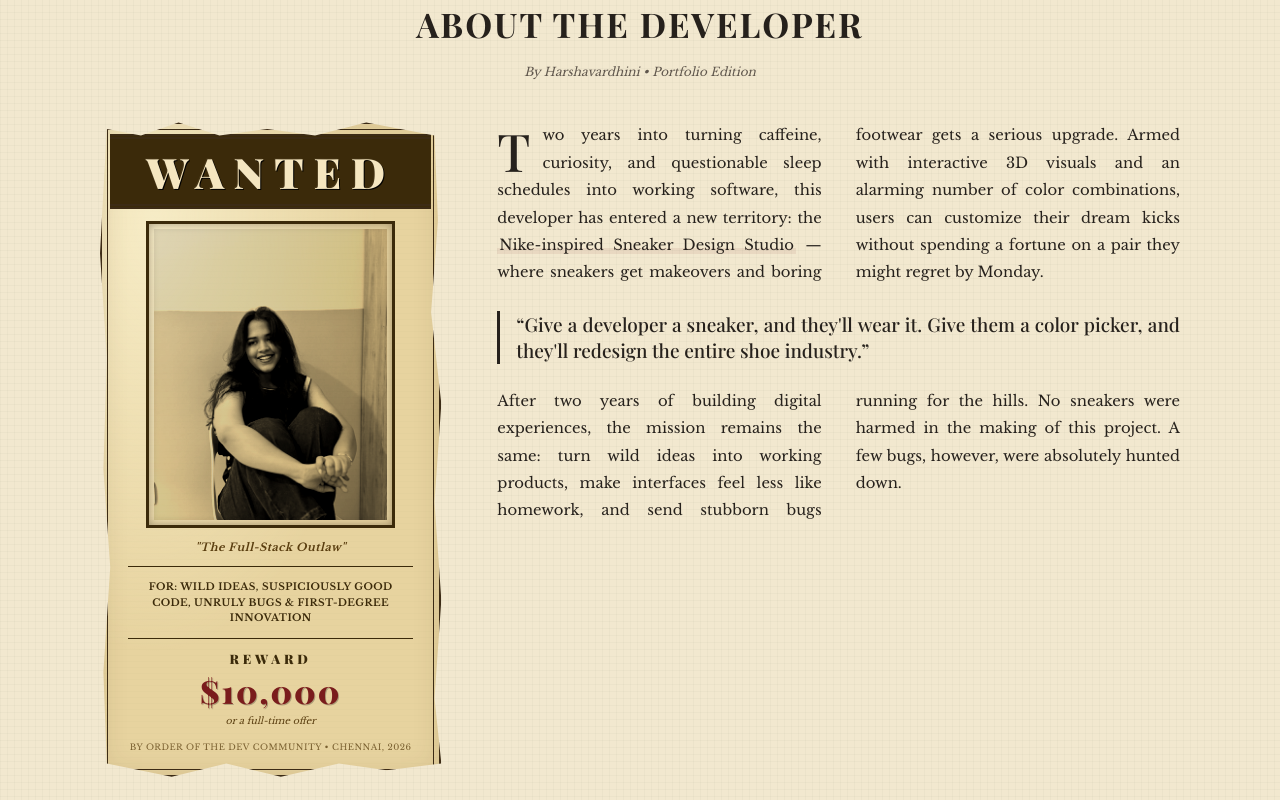
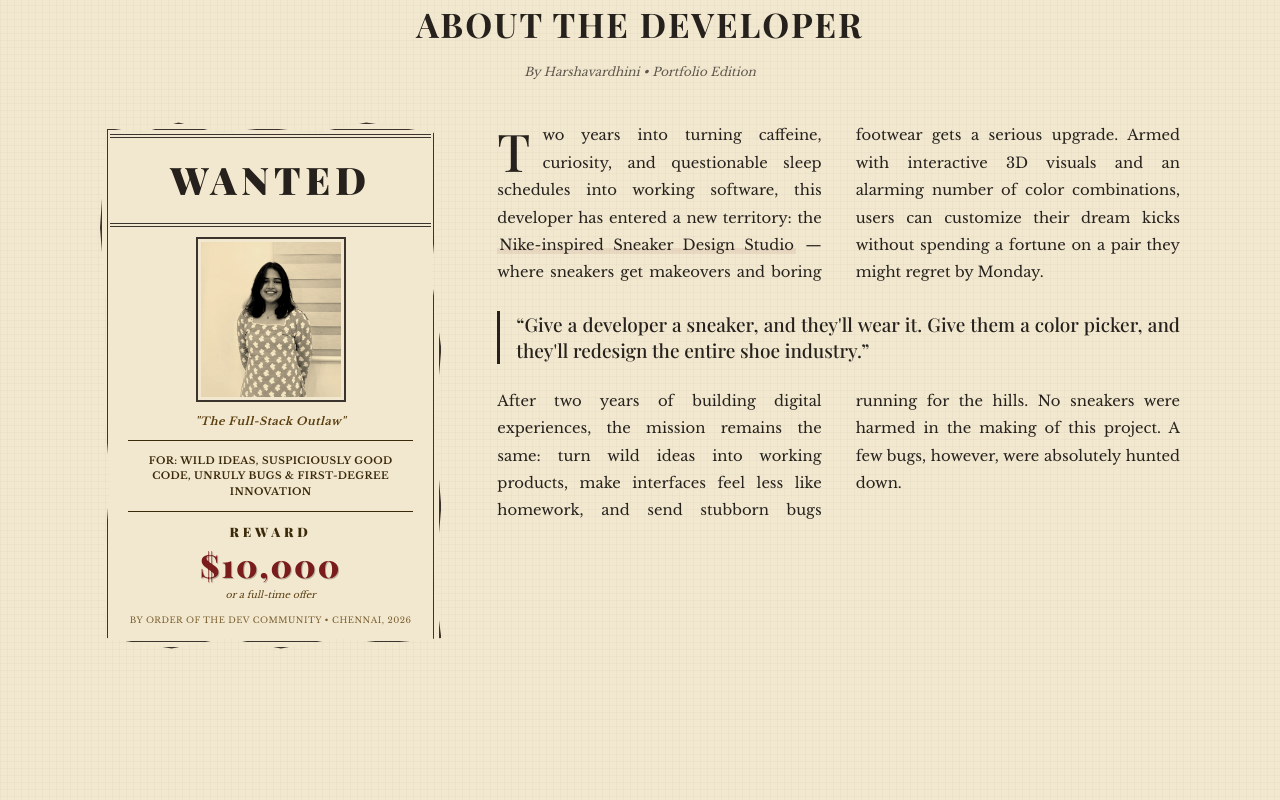
Before and after one commit to buildwith-harsha/portfolio, a Vue app: page / in a window 1280 px wide. Shown: the part 1500-2300 px from the top of the page. Built offline with nearby package versions, Linux system fonts and the light colour scheme.

Commit message:
Refactor code structure for improved readability and maintainability

```diff
--- a/src/components/Footer.vue
+++ b/src/components/Footer.vue
@@ -8,19 +8,13 @@ const year = new Date().getFullYear()
 
     <div class="footer-content">
       <!-- Left -->
-      <p class="footer-text">
-        © {{ year }} Harshavardhini Manikandan
-      </p>
+      <p class="footer-text">© {{ year }} Harshavardhini</p>
 
       <!-- Center -->
-      <p class="footer-center">
-        Portfolio Edition • Built with Vue & Laravel
-      </p>
+      <p class="footer-center">Portfolio Edition • Built with Vue & Laravel</p>
 
       <!-- Right -->
-      <p class="footer-text">
-        Page 01
-      </p>
+      <p class="footer-text">Page 01</p>
     </div>
   </footer>
 </template>
--- a/src/sections/About.vue
+++ b/src/sections/About.vue
@@ -14,11 +14,7 @@
           </div>
 
           <div class="poster-photo-frame">
-            <img
-              src="@/assets/harsha_photo.jpg"
-              class="poster-photo"
-              alt="Harshavardhini"
-            />
+            <img src="@/assets/harsha_photo.jpeg" class="poster-photo" alt="Harshavardhini" />
           </div>
 
           <p class="poster-alias">"The Full-Stack Outlaw"</p>
@@ -37,32 +33,28 @@
             <span class="reward-sub">or a full-time offer</span>
           </div>
 
-          <p class="poster-footer">
-            By order of the Dev Community • Chennai, 2026
-          </p>
+          <p class="poster-footer">By order of the Dev Community • Chennai, 2026</p>
         </div>
       </div>
 
       <div class="about-content">
         <p>
-          Two years into turning caffeine, curiosity, and questionable sleep schedules
-          into working software, this developer has entered a new territory:
-          the <span class="highlight">Nike-inspired Sneaker Design Studio</span> —
-          where sneakers get makeovers and boring footwear gets a serious upgrade.
-
-          Armed with interactive 3D visuals and an alarming number of color combinations,
-          users can customize their dream kicks without spending a fortune on a pair
-          they might regret by Monday.
+          Two years into turning caffeine, curiosity, and questionable sleep schedules into working
+          software, this developer has entered a new territory: the
+          <span class="highlight">Nike-inspired Sneaker Design Studio</span> — where sneakers get
+          makeovers and boring footwear gets a serious upgrade. Armed with interactive 3D visuals
+          and an alarming number of color combinations, users can customize their dream kicks
+          without spending a fortune on a pair they might regret by Monday.
 
           <span class="pull-quote">
-            “Give a developer a sneaker, and they'll wear it.
-            Give them a color picker, and they'll redesign the entire shoe industry.”
+            “Give a developer a sneaker, and they'll wear it. Give them a color picker, and they'll
+            redesign the entire shoe industry.”
           </span>
 
-          After two years of building digital experiences, the mission remains the same:
-          turn wild ideas into working products, make interfaces feel less like homework,
-          and send stubborn bugs running for the hills. No sneakers were harmed in the
-          making of this project. A few bugs, however, were absolutely hunted down.
+          After two years of building digital experiences, the mission remains the same: turn wild
+          ideas into working products, make interfaces feel less like homework, and send stubborn
+          bugs running for the hills. No sneakers were harmed in the making of this project. A few
+          bugs, however, were absolutely hunted down.
         </p>
       </div>
     </div>
@@ -140,81 +132,10 @@
 }
 
 /* Vintage wanted poster */
-.wanted-poster {
-  --poster-paper: #e7d39f;
-  --poster-ink: #3c2b15;
-
-  position: relative;
-  width: 100%;
-  max-width: 370px;
-  padding: 24px 22px 20px;
-  color: var(--poster-ink);
-  text-align: center;
-  font-family: var(--font-heading);
-
-  background:
-    radial-gradient(
-      ellipse at 15% 15%,
-      rgba(255, 249, 219, 0.65),
-      transparent 55%
-    ),
-    repeating-linear-gradient(
-      0deg,
-      transparent 0,
-      transparent 5px,
-      rgba(67, 43, 15, 0.035) 6px
-    ),
-    var(--poster-paper);
-
-  border: 2px solid var(--poster-ink);
-  outline: 1px solid var(--poster-ink);
-  outline-offset: -8px;
-
-  box-shadow:
-    0 8px 20px rgba(38, 33, 28, 0.16),
-    inset 0 0 28px rgba(80, 48, 12, 0.13);
-
-  clip-path: polygon(
-    2% 1%, 12% 2%, 23% 0%, 35% 2%,
-    49% 1%, 63% 2%, 78% 0%, 98% 2%,
-    99% 15%, 97% 29%, 100% 43%,
-    98% 58%, 100% 73%, 98% 88%,
-    100% 98%, 84% 99%, 70% 98%,
-    53% 100%, 37% 98%, 21% 100%,
-    2% 98%, 1% 84%, 3% 68%,
-    1% 53%, 2% 36%, 0% 20%
-  );
-}
 
 /* Dark printed masthead */
-.poster-header {
-  margin: 0 0 16px;
-  padding: 9px 5px 5px;
-  background: transparent;
-  border-top: 5px double var(--poster-ink);
-  border-bottom: 5px double var(--poster-ink);
-}
-
-.wanted-label {
-  display: block;
-  font-family: var(--font-heading);
-  font-size: clamp(34px, 4vw, 47px);
-  font-weight: 900;
-  letter-spacing: 5px;
-  line-height: 1.1;
-  color: var(--poster-ink);
-  text-shadow: 1px 1px 0 rgba(60, 43, 21, 0.18);
-}
 
 /* Portrait like a historic woodcut */
-.poster-photo-frame {
-  width: 78%;
-  margin: 0 auto 12px;
-  padding: 5px;
-  overflow: hidden;
-  border: 2px solid var(--poster-ink);
-  box-shadow: inset 0 0 0 1px var(--poster-paper);
-}
 
 .poster-photo {
   width: 100%;
@@ -223,11 +144,7 @@
   display: block;
   border: 0;
 
-  filter:
-    grayscale(1)
-    sepia(0.75)
-    contrast(1.35)
-    brightness(0.86);
+  filter: grayscale(1) sepia(0.75) contrast(1.35) brightness(0.86);
 
   mix-blend-mode: multiply;
 }
@@ -284,7 +201,56 @@
   line-height: 1.15;
   color: var(--accent);
 }
+.wanted-poster {
+  --poster-paper: var(--paper);
+  --poster-ink: var(--ink);
 
+  position: relative;
+  width: 100%;
+  max-width: 370px;
+  padding: 24px 22px 20px;
+  color: var(--poster-ink);
+  text-align: center;
+  font-family: var(--font-heading);
+
+  /* Exact same background color as the portfolio */
+  background: var(--paper);
+
+  border: 2px solid var(--line);
+  outline: 1px solid var(--line);
+  outline-offset: -8px;
+
+  box-shadow: 0 8px 20px rgba(38, 33, 28, 0.1);
+
+  clip-path: polygon(
+    2% 1%,
+    12% 2%,
+    23% 0%,
+    35% 2%,
+    49% 1%,
+    63% 2%,
+    78% 0%,
+    98% 2%,
+    99% 15%,
+    97% 29%,
+    100% 43%,
+    98% 58%,
+    100% 73%,
+    98% 88%,
+    100% 98%,
+    84% 99%,
+    70% 98%,
+    53% 100%,
+    37% 98%,
+    21% 100%,
+    2% 98%,
+    1% 84%,
+    3% 68%,
+    1% 53%,
+    2% 36%,
+    0% 20%
+  );
+}
 .reward-sub {
   font-size: 10px;
   font-style: italic;
@@ -308,7 +274,7 @@
   }
 
   .wanted-label {
-    font-size: 38px;
+    font-size: 30px;
   }
 }
 
@@ -316,44 +282,95 @@
    POSTER HEADER BAND
 ========================= */
 .poster-header {
-  background: #3b2a0a;
-  margin: -14px -14px 12px;
-  padding: 10px 8px 8px;
+  background: transparent;
+  margin: -14px -14px 10px;
+  padding: 8px;
+  border-top: 4px double var(--line);
+  border-bottom: 4px double var(--line);
 }
 
 .wanted-label {
   font-family: var(--font-heading);
-  font-size: 42px;
+  font-size: 38px;
   font-weight: 900;
-  letter-spacing: 10px;
-  color: #f5e6c0;
+  letter-spacing: 5px;
+  color: var(--ink);
   text-transform: uppercase;
-  /* woodblock print imperfection */
-  text-shadow:
-    1px 1px 0 #000,
-    -1px -1px 0 rgba(255,255,255,0.05);
+}
+
+.poster-alias {
+  margin: 6px 0;
+  font-size: 11px;
+  color: var(--ink);
+}
+
+.poster-rule {
+  border-top: 1px solid var(--line);
+  margin: 7px 3px;
+}
+
+.poster-charges {
+  max-width: 270px;
+  margin: 0 auto;
+  padding: 3px;
+  font-size: 9px;
+  line-height: 1.5;
+  color: var(--ink);
+}
+
+.poster-reward-block {
+  display: flex;
+  flex-direction: column;
+  align-items: center;
+  margin: 8px 0 4px;
+}
+
+.reward-label {
+  font-size: 11px;
+  letter-spacing: 4px;
+  color: var(--ink);
+}
+
+.reward-amount {
+  font-size: 28px;
+  line-height: 1.1;
+  color: var(--accent);
+}
+
+.reward-sub {
+  font-size: 9px;
+  color: var(--muted-ink);
+}
+
+.poster-footer {
+  margin-top: 8px;
+  font-size: 8px;
+  line-height: 1.5;
+  color: var(--muted-ink);
 }
 
 /* =========================
    PHOTO FRAME
 ========================= */
 .poster-photo-frame {
-  border: 3px solid #3b2a0a;
+  width: 55%;
+  max-width: 150px;
   margin: 4px auto 10px;
-  width: 85%;
+  padding: 3px;
   overflow: hidden;
-  position: relative;
-  /* inner aged-edge vignette */
-  box-shadow: inset 0 0 10px rgba(30,15,0,0.35);
+  border: 2px solid var(--line);
+  box-shadow: inset 0 0 0 1px var(--paper);
 }
 
 .poster-photo {
   width: 100%;
+  height: 155px;
+  object-fit: cover;
+  object-position: center 35%;
   display: block;
-  /* sepia-toned + high-contrast period print */
-  filter: grayscale(100%) sepia(35%) contrast(1.2) brightness(0.9);
+  border: none;
+  filter: grayscale(100%) sepia(25%) contrast(1.1);
   mix-blend-mode: multiply;
-  border: none;
 }
 
 /* =========================
@@ -421,7 +438,7 @@
   letter-spacing: 2px;
   color: #7a1c1c;
   /* subtle letterpress indent */
-  text-shadow: 1px 1px 0 rgba(0,0,0,0.25);
+  text-shadow: 1px 1px 0 rgba(0, 0, 0, 0.25);
   line-height: 1.1;
 }
 
@@ -445,7 +462,6 @@
   text-transform: uppercase;
   margin-top: 10px;
 }
-
 
 /* =========================
    ARTICLE TEXT
@@ -472,11 +488,7 @@
    SUBTLE HIGHLIGHTS
 ========================= */
 .highlight {
-  background: linear-gradient(
-    to bottom,
-    transparent 65%,
-    rgba(122, 28, 28, 0.08) 65%
-  );
+  background: linear-gradient(to bottom, transparent 65%, rgba(122, 28, 28, 0.08) 65%);
   padding: 0 2px;
 }
 
```
Also changed, not shown: src/sections/Projects.vue (+35 -46 lines), src/assets/harsha_photo.jpeg (added), src/assets/harsha_photo.jpg (deleted).
